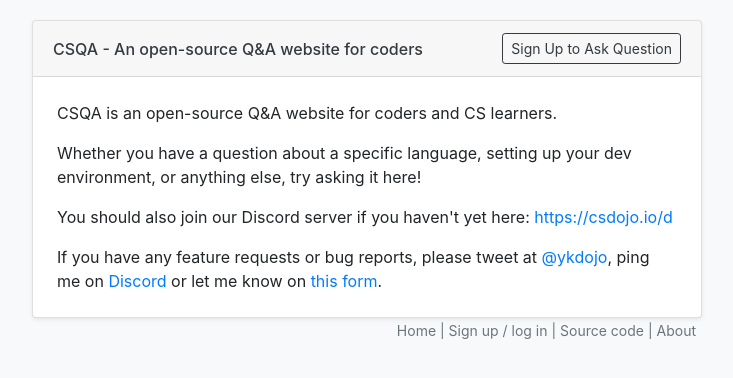
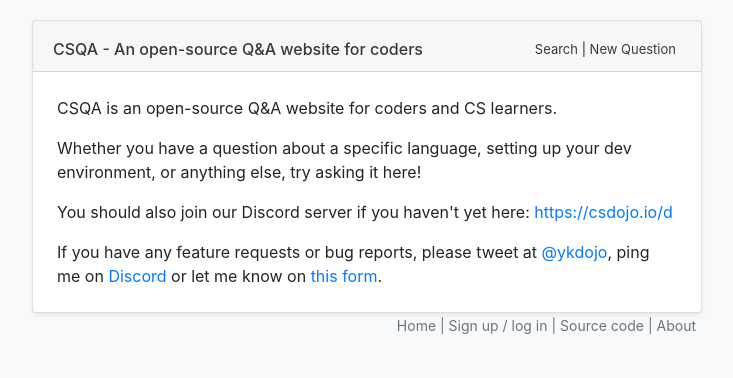
Before and after one commit to ykdojo/csqa, a Django app: page /about/ in a window 1280 px wide. Shown: the top 378 px of the page, without its empty margins (273-1006 px from the left). Run offline with Django 3.2, Linux system fonts and the light colour scheme; some libraries are stand-ins or nearby versions.

Commit message:
Added a search page

```diff
--- a/csqa_project/urls.py
+++ b/csqa_project/urls.py
@@ -1,7 +1,7 @@
 from django.contrib import admin
 from django.urls import path, include
 from main.views import homeFeedView, testView
-from pages.views import aboutPageView
+from pages.views import aboutPageView, searchView
 from questions.views import (questionView, newView, answerView,
                             myQuestionsView, myAnswersView, questionVoteView,
                             answerVoteView)
@@ -11,6 +11,7 @@ urlpatterns = [
     path('admin/', admin.site.urls),
     path('', homeFeedView),
     path('test/', testView),
+    path('search/', searchView, name='search'),
     path('about/', aboutPageView),
     path('accounts/', include('allauth.urls')),
     path('question/<int:id>/', questionView),
--- a/pages/views.py
+++ b/pages/views.py
@@ -1,4 +1,7 @@
 from django.shortcuts import render
 
 def aboutPageView(request):
-    return render(request, 'about.html')
+    return render(request, 'about.html', {'current_user': request.user})
+
+def searchView(request):
+    return render(request, 'search.html', {'current_user': request.user})
--- a/static/style.css
+++ b/static/style.css
@@ -1,3 +1,7 @@
+.search * {
+    box-sizing: content-box;
+}
+
 hr.answer-hr {
     margin-top: 10px;
 }
@@ -34,7 +38,7 @@ a.done:link, a.done:hover, a.done:visited, a.done:active{
 
 .csqa-nav {
     position: relative;
-    top: 1px;
+    top: 7px;
     font-size: 13;
     margin-right: 5;
 }
--- a/templates/base.html
+++ b/templates/base.html
@@ -24,18 +24,15 @@
                     </h6>
                     <span style="float: right">
                         <span class="csqa-nav">
+                            <a href="{% url 'search' %}" class="text-dark">Search</a> |
                             {% if current_user.is_authenticated %}
                             <a href="{% url 'my-questions' %}" class="text-dark">My Questions</a> |
-                            <a href="{% url 'my-answers' %}" class="text-dark">My Answers</a>
+                            <a href="{% url 'my-answers' %}" class="text-dark">My Answers</a> |
                             {% endif %}
+                            <a href="/question/new" class="text-dark" style="display: inline-block">
+                                New Question
+                            </a>
                         </span>
-                        <a href="/question/new" style="display: inline-block"><button type="button" class="btn btn-sm btn-outline-dark">
-                            {% if current_user.is_authenticated %}
-                                New Question
-                            {% else %}
-                                Sign Up to Ask Question
-                            {% endif %}
-                        </button></a>
                     </span>
                 </div>
                 <div class="pb-2 pt-4 pr-4 pl-4">
```
Also changed, not shown: templates/search.html (added, +9 -0 lines).
